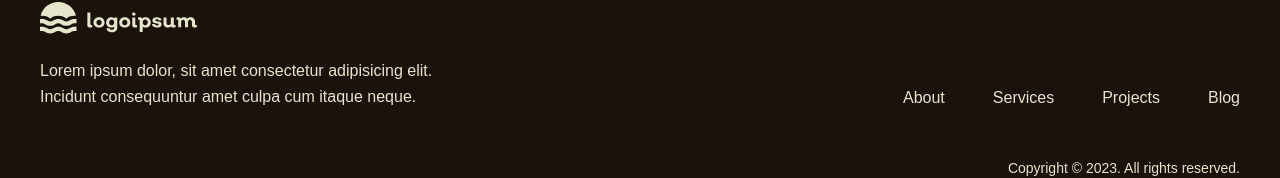
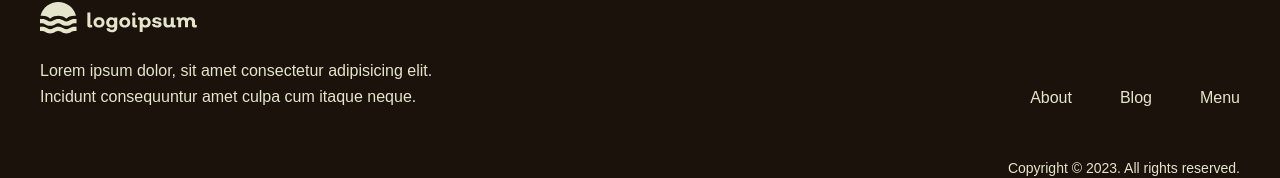
Before and after one commit to Paowiee16/cafe, a Next.js app: page / in a window 1280 px wide. Shown: the part 5543-5721 px from the top of the page. Built offline with nearby package versions, Linux system fonts and the light colour scheme; data requests are answered from the project's data file.

Commit message:
update Image

```diff
--- a/app/components/Menu/MenuSection.tsx
+++ b/app/components/Menu/MenuSection.tsx
@@ -1,6 +1,7 @@
 "use client";
 import React from "react";
 import useFetch from "../../useFetch";
+import Image from "next/image";
 function MenuSection() {
   const { data, isPending, error } = useFetch(" http://localhost:8000/coffee");
   return (
@@ -19,10 +20,13 @@ function MenuSection() {
           {data?.map((coffee: any) => (
             <div className="lg:w-1/4 md:w-1/2 p-4 w-full" key={coffee.id}>
               <a className="block relative  rounded overflow-hidden">
-                <img
+                <Image
                   alt="ecommerce"
                   className="object-cover object-center w-full h-48 block"
+                  loader={() => coffee.img}
                   src={coffee.img}
+                  width={48}
+                  height={48}
                 />
               </a>
               <div className="mt-4 ">
--- a/app/components/footer/Footer.tsx
+++ b/app/components/footer/Footer.tsx
@@ -77,25 +77,15 @@ function Footer() {
                 className="text-gray-700 transition hover:text-gray-700/75"
                 href="/"
               >
-                Services
+                Blog
               </a>
             </li>
-
             <li>
               <a
                 className="text-gray-700 transition hover:text-gray-700/75"
                 href="/"
               >
-                Projects
-              </a>
-            </li>
-
-            <li>
-              <a
-                className="text-gray-700 transition hover:text-gray-700/75"
-                href="/"
-              >
-                Blog
+                Menu
               </a>
             </li>
           </ul>
--- a/app/products/ProdctsList.tsx
+++ b/app/products/ProdctsList.tsx
@@ -1,5 +1,6 @@
 import { useState } from "react";
 import useFetch from "../useFetch";
+import Image from "next/image";
 const ProductList = () => {
   const { data, isPending, error } = useFetch(" http://localhost:8000/coffee");
   console.log(data);
@@ -28,11 +29,14 @@ const ProductList = () => {
         {data?.map((coffee: any) => (
           <div className="lg:w-1/4 md:w-1/2 p-4 w-full" key={coffee.id}>
             <a className="block relative  rounded overflow-hidden">
-              <img
+              <Image
                 alt="ecommerce"
                 className="object-cover object-center w-full h-48 block"
                 src={coffee.img}
                 loading="lazy"
+                loader={() => coffee.img}
+                width={48}
+                height={48}
               />
             </a>
             <div className="mt-4 ">
```
